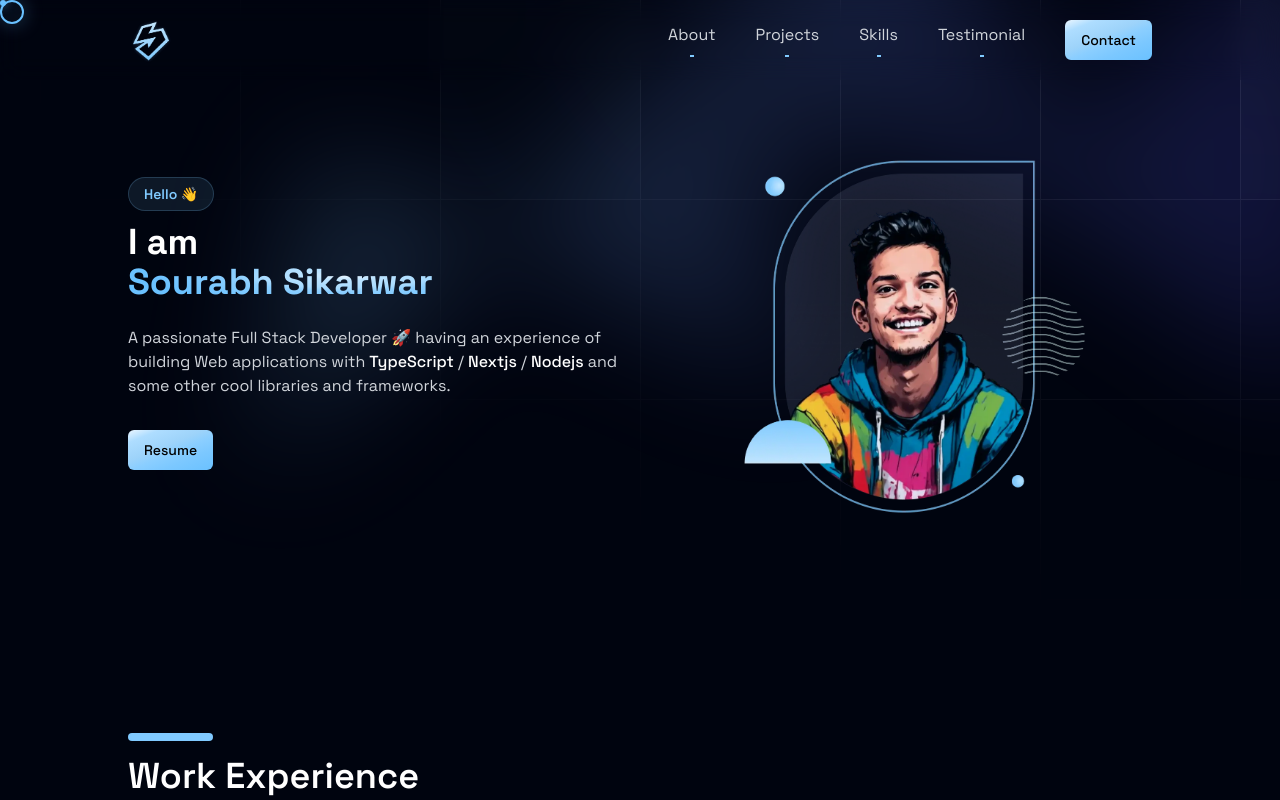
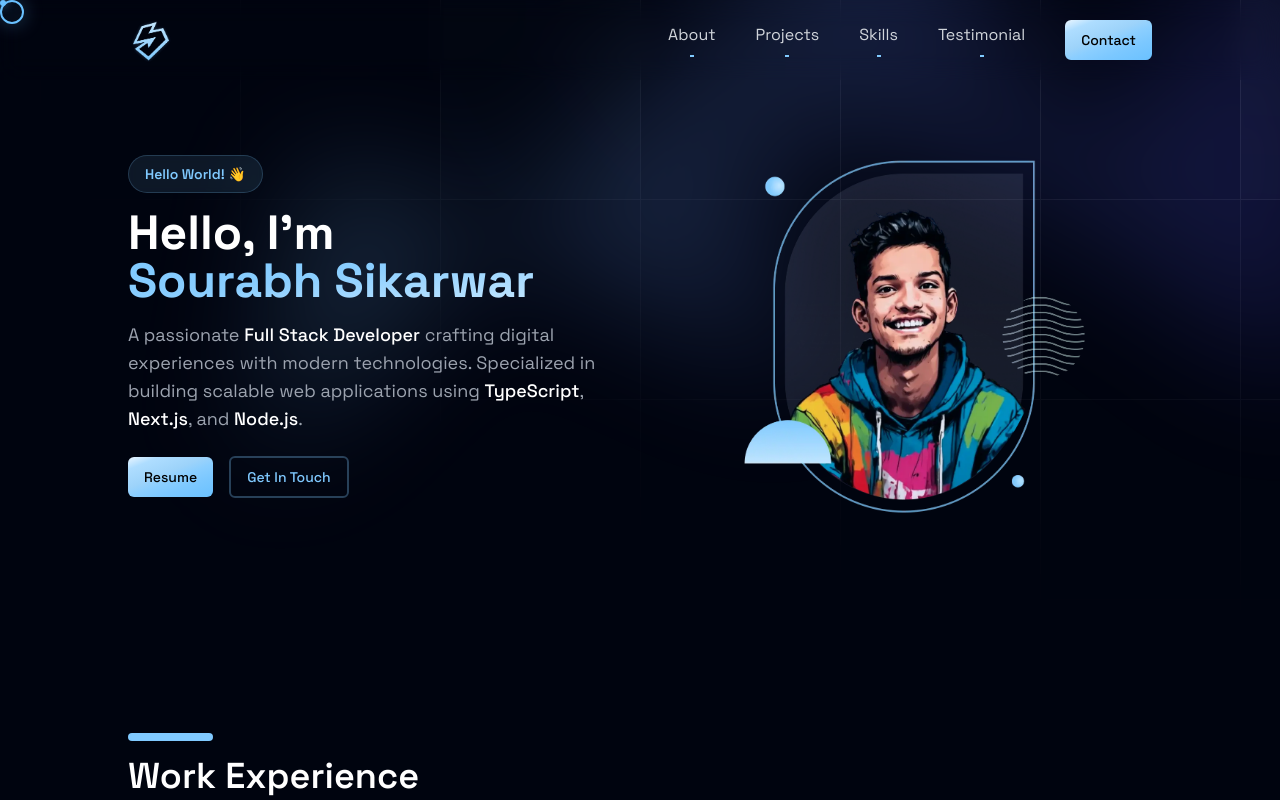
Before and after one commit to sourabhsikarwar/portfolio, a React (Vite) app: page / in a window 1280 px wide. Shown: the top 800 px of the page. Built offline with nearby package versions, Linux system fonts and the light colour scheme.

Commit message:
hero section updates

```diff
--- a/src/components/Hero.jsx
+++ b/src/components/Hero.jsx
@@ -1,4 +1,5 @@
 import classNames from "classnames";
+import { motion, AnimatePresence } from "framer-motion";
 import { profile } from "../assets";
 import styles from "../style";
 import Button from "./Common/Button";
@@ -54,37 +55,124 @@ export default function Hero() {
           styles.boxWidth
         )}
       >
-        <div className="mx-auto flex-1">
-          <span className="rounded-full text-sm bg-secondary/10 px-4 py-2 font-semibold leading-6 text-secondary ring-1 ring-inset ring-secondary/20">
-            Hello 👋
+        <motion.div
+          className="mx-auto flex-1"
+          initial={{ opacity: 0, x: -50 }}
+          animate={{ opacity: 1, x: 0 }}
+          transition={{ duration: 0.8, ease: "easeOut" }}
+        >
+          {/* Tech greeting badge */}
+          <motion.div
+            className="inline-flex items-center gap-2 bg-secondary/10 backdrop-blur-sm border border-secondary/20 rounded-full px-4 py-2"
+            initial={{ opacity: 0, y: 20 }}
+            animate={{ opacity: 1, y: 0 }}
+            transition={{ duration: 0.6, delay: 0.2 }}
+          >
+            <span className="text-sm font-semibold text-secondary">
+              Hello World! 👋
             </span>
-          <h1 className="mt-4 text-3xl font-space font-bold text-white md:text-4xl lg:text-4xl">
-            I am <br />
-            <span className="text-gradient">Sourabh Sikarwar</span>
-          </h1>
+          </motion.div>
+
+          {/* Main heading */}
+          <motion.h1
+            className="mt-4 text-3xl lg:text-5xl font-bold text-white leading-tight"
+            initial={{ opacity: 0, y: 30 }}
+            animate={{ opacity: 1, y: 0 }}
+            transition={{ duration: 0.8, delay: 0.3 }}
+          >
+            <span className="block">Hello, I'm</span>
+            <motion.span
+              className="bg-gradient-to-br from-[#6ac1ff] via-[#8aceff] to-white bg-clip-text text-transparent cursor-pointer hover:scale-105 transition-transform duration-300 relative overflow-hidden"
+              animate={{
+                backgroundPosition: ["0% 50%", "100% 50%", "0% 50%"],
+              }}
+              transition={{
+                duration: 3,
+                repeat: Infinity,
+                ease: "linear",
+              }}
+              style={{ backgroundSize: "200% 200%" }}
+              whileHover={{ scale: 1.05 }}
+            >
+              <motion.span
+                initial={{ opacity: 0, y: 20 }}
+                animate={{ opacity: 1, y: 0 }}
+                exit={{ opacity: 0, y: -20 }}
+                transition={{
+                  duration: 0.4,
+                  ease: "easeInOut",
+                }}
+                className="inline-block"
+              >
+                Sourabh Sikarwar
+              </motion.span>
+            </motion.span>
+          </motion.h1>
+
+          {/* Role description */}
+          <motion.div
+            initial={{ opacity: 0, y: 30 }}
+            animate={{ opacity: 1, y: 0 }}
+            transition={{ duration: 0.8, delay: 0.4 }}
+          >
             <TextWithHighlights
-            text="A passionate Full Stack Developer 🚀 having an experience of building Web applications with TypeScript / Nextjs / Nodejs and some other cool libraries and frameworks."
-            highlights={["TypeScript", "Nextjs", "Nodejs"]}
+              text="A passionate Full Stack Developer crafting digital experiences with modern technologies. Specialized in building scalable web applications using TypeScript, Next.js, and Node.js."
+              highlights={[
+                "Full Stack Developer",
+                "TypeScript",
+                "Next.js",
+                "Node.js",
+              ]}
               tag="p"
               highlightStyle="bold"
-            className="mt-6 text-md font-space leading-6 text-gray-300"
+              className="mt-4 text-sm lg:text-lg text-gray-400 leading-relaxed max-w-2xl"
             />
+          </motion.div>
+
+          {/* CTA Buttons */}
+          <motion.div
+            className="flex flex-row items-center gap-4 mt-6"
+            initial={{ opacity: 0, y: 30 }}
+            animate={{ opacity: 1, y: 0 }}
+            transition={{ duration: 0.8, delay: 0.5 }}
+          >
+            <motion.div whileHover={{ scale: 1.05 }} whileTap={{ scale: 0.95 }}>
               <Button
                 variant="solid"
                 style="primary"
                 href="https://dub.sh/pupdy2l"
                 target="_blank"
                 rel="noreferrer"
-            className="mt-8 flex items-center w-fit gap-x-6"
+                className="flex items-center w-fit gap-x-6"
               >
                 Resume
               </Button>
+            </motion.div>
+
+            <motion.div whileHover={{ scale: 1.05 }} whileTap={{ scale: 0.95 }}>
+              <Button
+                variant="outlined"
+                style="secondary"
+                href="#contact"
+                className="border-2 border-secondary/30 text-secondary hover:bg-secondary/10 hover:border-secondary/50 transition-all duration-300"
+              >
+                Get In Touch
+              </Button>
+            </motion.div>
+          </motion.div>
+        </motion.div>
+
+        {/* Simple profile image */}
+        <motion.div
+          className="mx-auto flex-1"
+          initial={{ opacity: 0, x: 50 }}
+          animate={{ opacity: 1, x: 0 }}
+          transition={{ duration: 0.8, delay: 0.3, ease: "easeOut" }}
+        >
+          <div className="w-full md:w-4/5 mx-auto">
+            <img src={profile} alt="Sourabh Sikarwar" className="rounded-md" />
           </div>
-        <div className="mx-auto flex-1">
-          <div className="w-full md:w-4/5 mx-auto">
-            <img src={profile} alt="App screenshot" className="rounded-md" />
-          </div>
-        </div>
+        </motion.div>
       </div>
     </div>
   );
--- a/src/components/Projects.jsx
+++ b/src/components/Projects.jsx
@@ -6,12 +6,13 @@ import "@splidejs/react-splide/css";
 import Project from "./Project";
 import Circular from "./Gradients/Circular";
 import { projects } from "../constants/projects";
+import classNames from "classnames";
 
 const Projects = () => {
   return (
     <section
       id="projects"
-      className={`${layout.section} ${styles.marginY} relative`}
+      className={classNames(layout.section, styles.marginY, "relative")}
     >
       <Circular />
 
@@ -45,22 +46,6 @@ const Projects = () => {
             pagination: true,
           }}
         >
-          {/* <SplideSlide>
-            <Project value="5" />
-          </SplideSlide>
-          <SplideSlide>
-            <Project value="1" />
-          </SplideSlide>
-          <SplideSlide>
-            <Project value="2" />
-          </SplideSlide>
-          <SplideSlide>
-            <Project value="3" />
-          </SplideSlide>
-          <SplideSlide>
-            <Project value="4" />
-          </SplideSlide> */}
-
           {projects.map((project, index) => (
             <SplideSlide key={index}>
               <Project projectData={project} />
```
Lines whose indentation alone changed are shown as unchanged.
